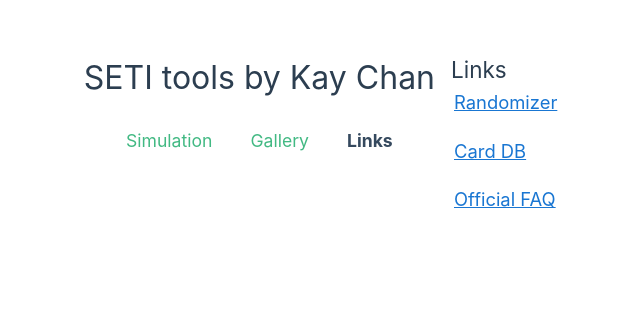
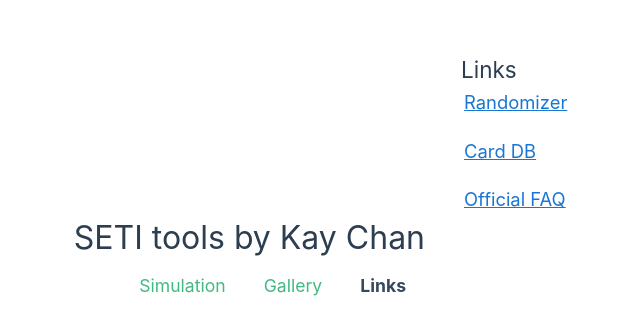
Before and after one commit to wwboy6/seti, a Vue app: page /links in a window 1280 px wide. Shown: the part 140-474 px from the top of the page, without its empty margins (205-845 px from the left). Built offline with nearby package versions, Linux system fonts and the light colour scheme; the HTML template or start-up script is replaced by a standard one.

Commit message:
feat: update css

```diff
--- a/src/App.vue
+++ b/src/App.vue
@@ -18,18 +18,13 @@ import { RouterLink, RouterView } from 'vue-router'
 </template>
 
 <style scoped>
-header {
-  text-align: center;
-  margin-top: 2rem;
-}
-
 h1 {
   font-size: 2rem;
-  margin-bottom: 1.5rem;
+  margin-bottom: .5rem;
 }
 
 nav {
-  margin-bottom: 2rem;
+  margin-bottom: .5rem;
 }
 
 nav a {
--- a/src/assets/main.css
+++ b/src/assets/main.css
@@ -21,6 +21,16 @@ a,
   }
 }
 
+header {
+  text-align: center;
+  margin-top: auto;
+  margin-bottom: auto;
+}
+
+header, main {
+  padding: 0 10px;
+}
+
 @media (min-width: 1024px) {
   body {
     display: flex;
@@ -32,4 +42,8 @@ a,
     grid-template-columns: 1fr 1fr;
     padding: 0 2rem;
   }
+
+  header {
+    text-align: right;
+  }
 }
--- a/src/views/GalleryView.vue
+++ b/src/views/GalleryView.vue
@@ -168,7 +168,7 @@ function closePopup() {
 .gallery-toggle-row {
   display: flex;
   gap: 1.5rem;
-  justify-content: center;
+  justify-content: left;
   margin-bottom: 2rem;
 }
 .gallery-toggle-btn {
--- a/src/views/SimulationView.vue
+++ b/src/views/SimulationView.vue
@@ -288,7 +288,6 @@ function onSectorRotationInput(event: Event, idx: number) {
   display: flex;
   align-items: center;
   justify-content: center;
-  margin-bottom: 1.5rem;
   gap: 0.5rem;
 }
 .spin-label {
@@ -386,7 +385,7 @@ h2 {
   display: flex;
   align-items: center;
   justify-content: center;
-  margin-bottom: 2rem;
+  margin: 2rem;
 }
 
 .solar-image {
```
